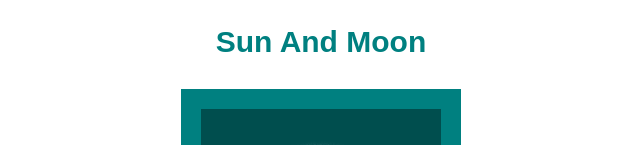
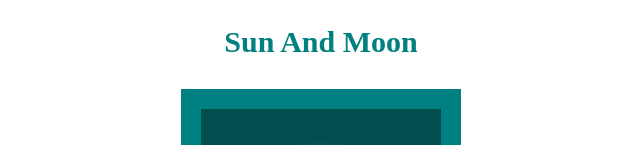
Before and after one commit to sssssungirl/uclax-web1-ghafoormohseni-shohreh, a React (Vite) app: page / in a window 1280 px wide. Shown: the top 145 px of the page, without its empty margins (319-959 px from the left). Built offline with nearby package versions, Linux system fonts and the light colour scheme.

Commit message:
L2: Beth Reviewed

```diff
--- a/src/SunAndMoon/SunAndMoon.jsx
+++ b/src/SunAndMoon/SunAndMoon.jsx
@@ -35,8 +35,6 @@ const SunAndMoonStyled = Styled.div`
 
     h2 {
         font-size: 30px;
-        font-style: Bold;
-        font-family: Arial;
         color: teal;
     }
 
```
